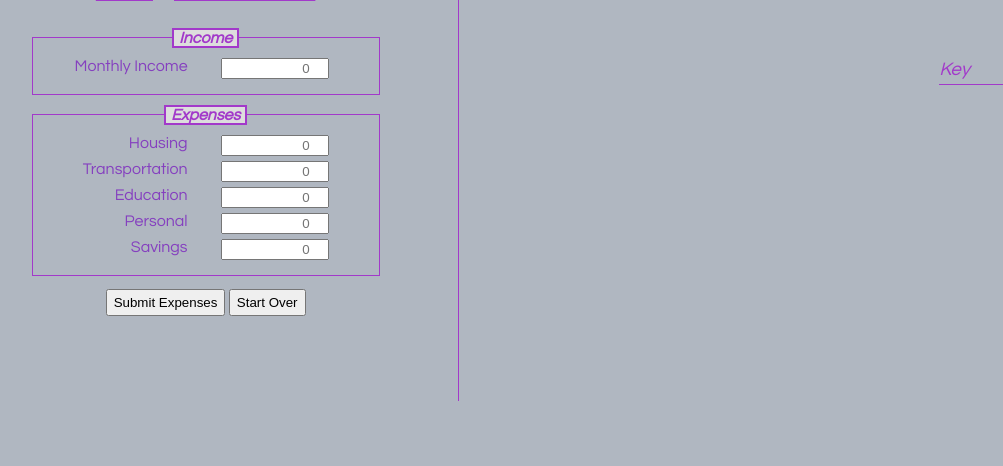
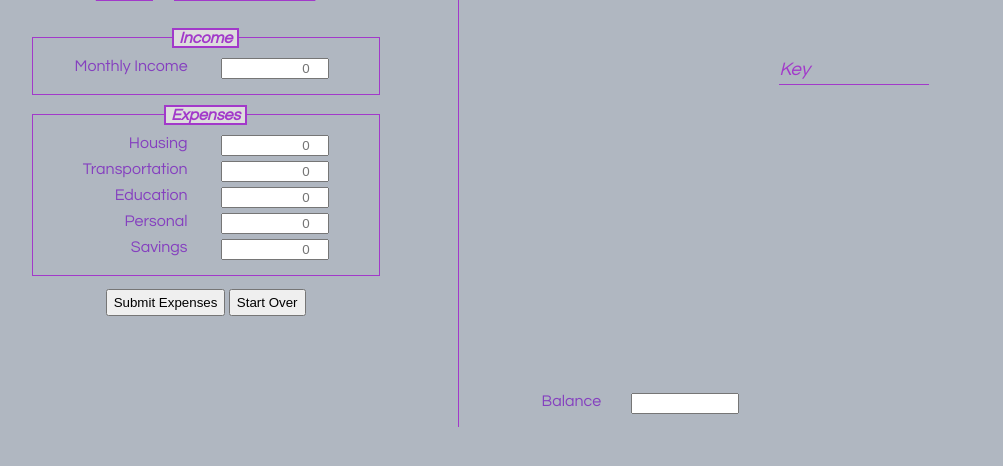
Before and after one commit to jetong/budget, a plain HTML site: page index.html in a window 1280 px wide. Shown: the part 104-570 px from the top of the page, without its empty margins (55-1058 px from the left). Drawn offline with Linux system fonts and the light colour scheme.

Commit message:
Add display for balance

```diff
--- a/index.html
+++ b/index.html
@@ -49,21 +49,31 @@
     <div id="right">
       <h2>Pie Chart</h2>
       <div id="right-row">
-        <div id="canvas-wrapper">
-          <canvas id="canvas"></canvas>
+        <div id="canvas-balance-wrapper">
+          <div id="canvas-wrapper">
+            <canvas id="canvas"></canvas>
+          </div>
+          <div id="balance-panel">
+            <div id="left-panel">
+            </div>
+            <div id="mid-panel">
+              <label for="balance" id="balance-label">Balance</label>
+              <input id="balance" readonly>
+            </div>
+            <div id="right-panel">
+            </div>
+          </div>
         </div>
-        <div id="space">
+        <div id="buffer-space">
         </div>
         <div id="key-wrapper">
           <h3>Key</h3>
           <div id="key">
           </div>
         </div>
+
       </div>
     </div> <!-- right div-->
-
-    <footer>
-    </footer>
 
   </div> <!-- row div -->
 </body>
```
